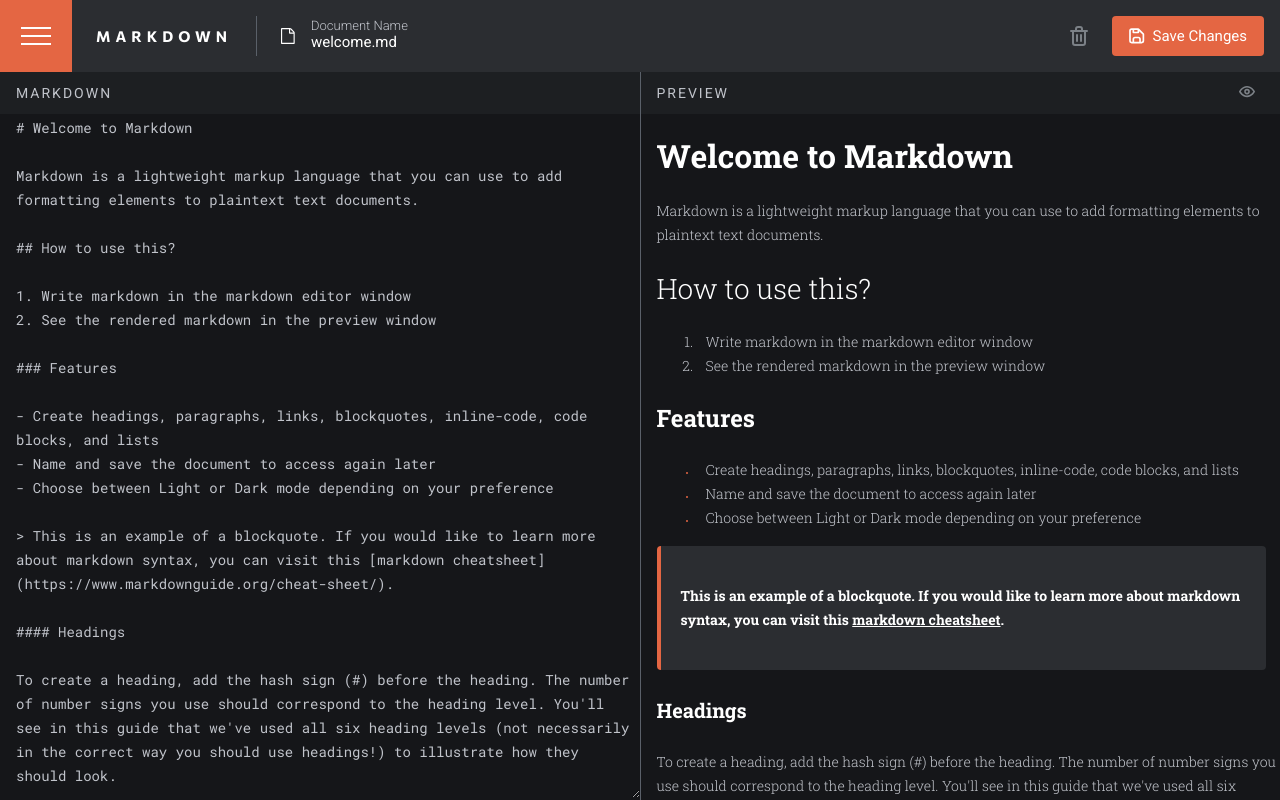
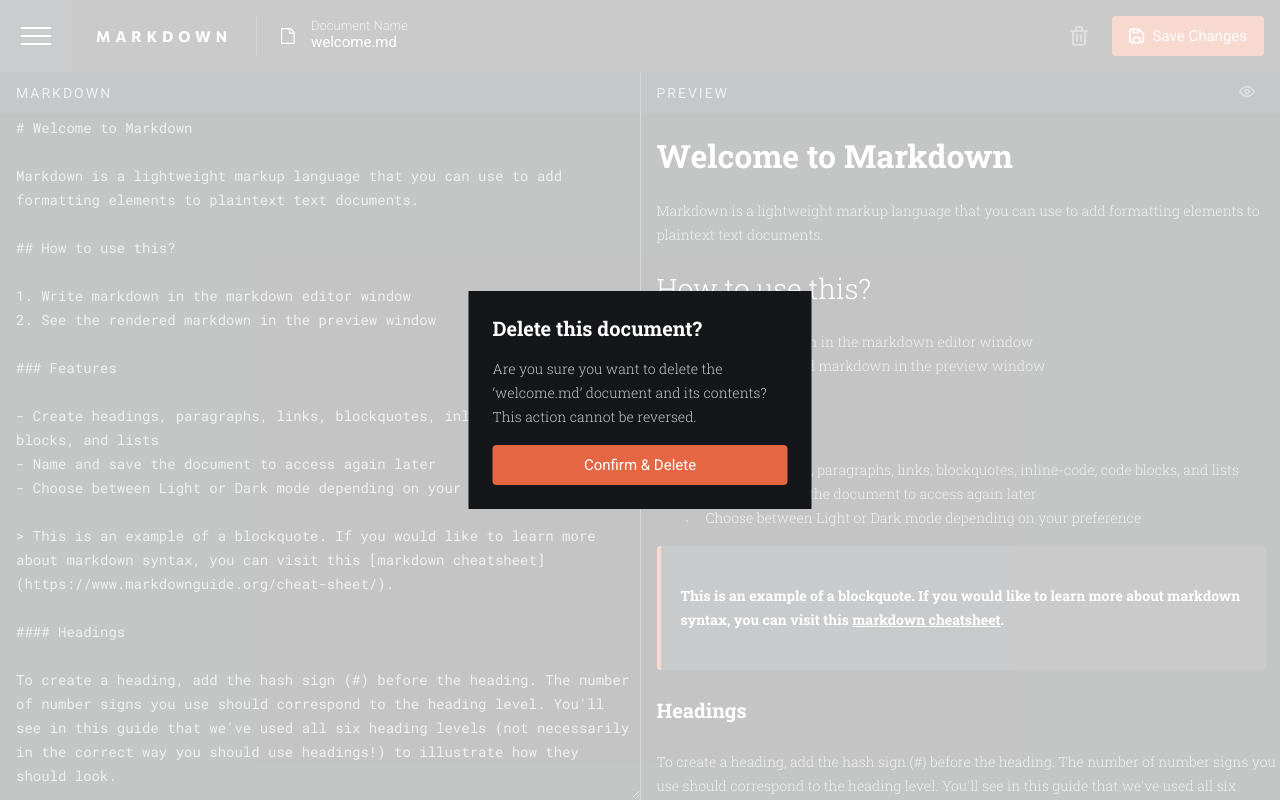
Before and after one commit to nablanco/browser-markdown-editor, a React (Create React App) app: page / in a window 1280 px wide. Both pictures are taken after a click on the button 1079 px from the left and 36 px from the top of the page. Built offline with nearby package versions, Linux system fonts and the light colour scheme.

Commit message:
Add document deletion modal

```diff
--- a/package.json
+++ b/package.json
@@ -10,6 +10,7 @@
     "prop-types": "^15.8.1",
     "react": "^18.2.0",
     "react-dom": "^18.2.0",
+    "react-modal": "^3.16.1",
     "react-scripts": "5.0.1",
     "styled-components": "^5.3.6",
     "uuid": "^9.0.0",
--- a/src/App.js
+++ b/src/App.js
@@ -1,7 +1,9 @@
 import React, { useContext, useRef, useState } from "react";
 import styled, { createGlobalStyle } from "styled-components";
 import { ThemeContext } from "./themes/themeContext";
+// import Modal from "react-modal";
 
+import CustomModal from "./components/Modal/Modal";
 import Navigation from "./components/Navigation/Navigation";
 import Home from "./components/Home/Home";
 
@@ -156,6 +158,7 @@ const StyledApp = styled.div``;
 const App = () => {
   const { theme } = useContext(ThemeContext);
   const [showSidebar, setShowSidebar] = useState(false);
+  const [modalOpen, setModalOpen] = useState(false);
   const inputRef = useRef(null);
 
   const handleSidebar = () => {
@@ -170,11 +173,13 @@ const App = () => {
   return (
     <>
       <GlobalStyle theme={theme} />
-      <StyledApp>
+      <StyledApp appElement={StyledApp}>
+        <CustomModal modalOpen={modalOpen} setModalOpen={setModalOpen} />
         <Navigation
           showSidebar={showSidebar}
           handleSidebar={handleSidebar}
           handleEnter={handleEnter}
+          setModalOpen={setModalOpen}
         />
         <Home inputRef={inputRef} showSidebar={showSidebar} />
       </StyledApp>
--- a/src/components/Modal/Modal.js
+++ b/src/components/Modal/Modal.js
@@ -1,5 +1,90 @@
-import React from "react";
+import React, { useContext } from "react";
+import Modal from "react-modal";
+import styled from "styled-components";
+import { ThemeContext } from "../../themes/themeContext";
+import { DocumentContext } from "../../documents/documentContext";
 
-const Modal = () => {};
+const StyleModal = styled(Modal)`
+  position: fixed;
+  top: 50%;
+  left: 50%;
+  right: auto;
+  bottom: auto;
+  margin-right: -50%;
+  transform: translate(-50%, -50%);
+  padding: 24px;
+  display: flex;
+  flex-flow: column nowrap;
+  background-color: ${({ theme }) => theme.background.main};
+`;
+const Header = styled.div`
+  width: 295px;
+  font-family: "Roboto Slab";
+  font-style: normal;
+  font-weight: 700;
+  font-size: 20px;
+  line-height: 26px;
+  margin-bottom: 16px;
+  color: ${({ theme }) => theme.color.htmlheaders};
+`;
+const Text = styled.div`
+  width: 295px;
+  font-family: "Roboto Slab";
+  font-style: normal;
+  font-weight: 400;
+  font-size: 14px;
+  line-height: 24px;
+  margin-bottom: 16px;
+  color: ${({ theme }) => theme.color.previewbody};
+`;
+const Button = styled.button`
+  display: flex;
+  flex-flow: row nowrap;
+  justify-content: center;
+  align-items: center;
+  width: 295px;
+  height: 40px;
+  margin: 0px;
+  padding: 0;
+  border: none;
+  border-radius: 4px;
+  color: #ffffff;
+  background-color: #e46643;
+  font-family: "Roboto";
+  font-style: normal;
+  font-weight: 400;
+  font-size: 15px;
+  line-height: 18px;
 
-export default Modal;
+  &:hover {
+    background-color: #f39765;
+  }
+`;
+
+const CustomModal = ({ modalOpen, setModalOpen }) => {
+  const { theme } = useContext(ThemeContext);
+  const { deleteDocument } = useContext(DocumentContext);
+  return (
+    <StyleModal
+      isOpen={modalOpen}
+      onRequestClose={() => setModalOpen(false)}
+      theme={theme}
+    >
+      <Header theme={theme}>Delete this document?</Header>
+      <Text theme={theme}>
+        Are you sure you want to delete the ‘welcome.md’ document and its
+        contents? This action cannot be reversed.
+      </Text>
+      <Button
+        onClick={() => {
+          setModalOpen(false);
+          deleteDocument();
+        }}
+      >
+        Confirm & Delete
+      </Button>
+    </StyleModal>
+  );
+};
+
+export default CustomModal;
--- a/src/components/Navigation/DeleteButton.js
+++ b/src/components/Navigation/DeleteButton.js
@@ -1,7 +1,6 @@
-import React, { useContext } from "react";
+import React from "react";
 import styled from "styled-components";
 import iconDelete from "../../assets/icon-delete.svg";
-import { DocumentContext } from "../../documents/documentContext";
 
 const StyledDeleteButton = styled.button`
   height: 20px;
@@ -23,11 +22,13 @@ const DeleteIcon = styled.img`
   }
 `;
 
-const DeleteButton = () => {
-  const { deleteDocument } = useContext(DocumentContext);
-
+const DeleteButton = ({ setModalOpen }) => {
   return (
-    <StyledDeleteButton onClick={deleteDocument}>
+    <StyledDeleteButton
+      onClick={() => {
+        setModalOpen(true);
+      }}
+    >
       <DeleteIcon src={iconDelete} />
     </StyledDeleteButton>
   );
--- a/src/components/Navigation/Navbar.js
+++ b/src/components/Navigation/Navbar.js
@@ -107,7 +107,7 @@ const RightContainer = styled.div`
   align-items: center;
 `;
 
-const Navbar = ({ showSidebar, handleSidebar, handleEnter }) => {
+const Navbar = ({ showSidebar, handleSidebar, handleEnter, setModalOpen }) => {
   const { activeDocument, onDocumentNameChange } = useContext(DocumentContext);
 
   const handleKeyUp = (event) => {
@@ -140,7 +140,7 @@ const Navbar = ({ showSidebar, handleSidebar, handleEnter }) => {
         </DocumentContainer>
       </LeftContainer>
       <RightContainer>
-        <DeleteButton />
+        <DeleteButton setModalOpen={setModalOpen} />
         <SaveButton />
       </RightContainer>
     </StyledNavbar>
--- a/src/components/Navigation/Navigation.js
+++ b/src/components/Navigation/Navigation.js
@@ -6,7 +6,12 @@ import Sidebar from "./Sidebar";
 
 const StyledNavigation = styled.div``;
 
-const Navigation = ({ showSidebar, handleSidebar, handleEnter }) => {
+const Navigation = ({
+  showSidebar,
+  handleSidebar,
+  handleEnter,
+  setModalOpen,
+}) => {
   return (
     <StyledNavigation>
       <Sidebar showSidebar={showSidebar} />
@@ -14,6 +19,7 @@ const Navigation = ({ showSidebar, handleSidebar, handleEnter }) => {
         showSidebar={showSidebar}
         handleSidebar={handleSidebar}
         handleEnter={handleEnter}
+        setModalOpen={setModalOpen}
       />
     </StyledNavigation>
   );
```
Also changed, not shown: 1 other file (tests, documents, lock files or other folders).
